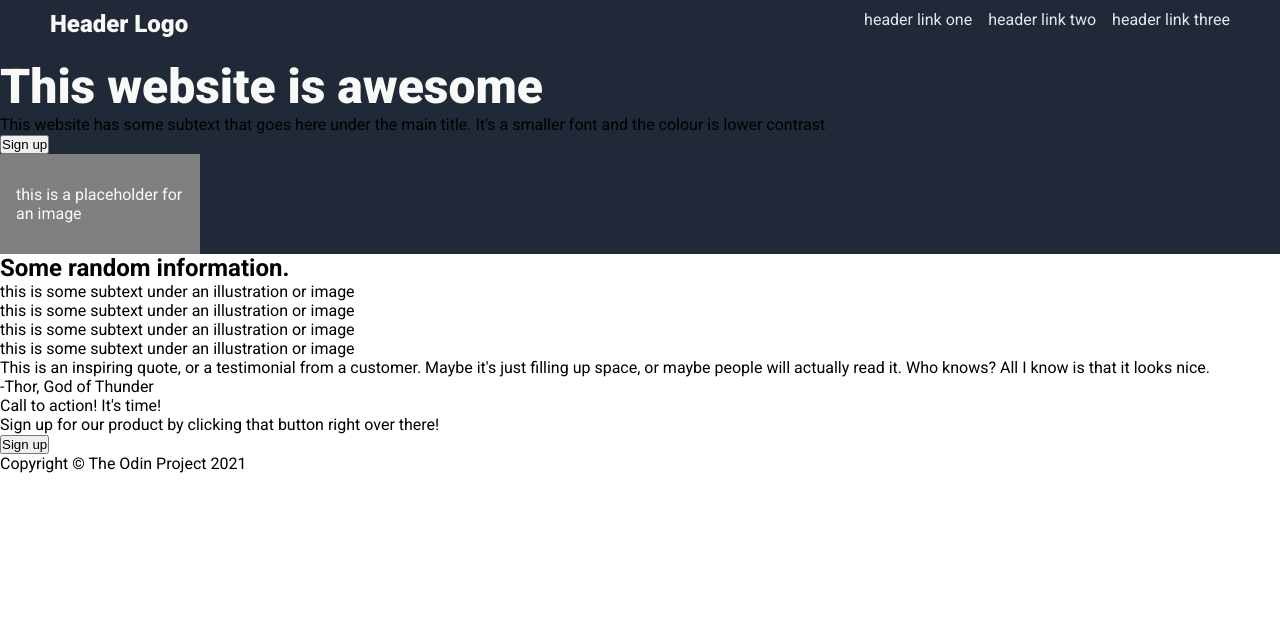
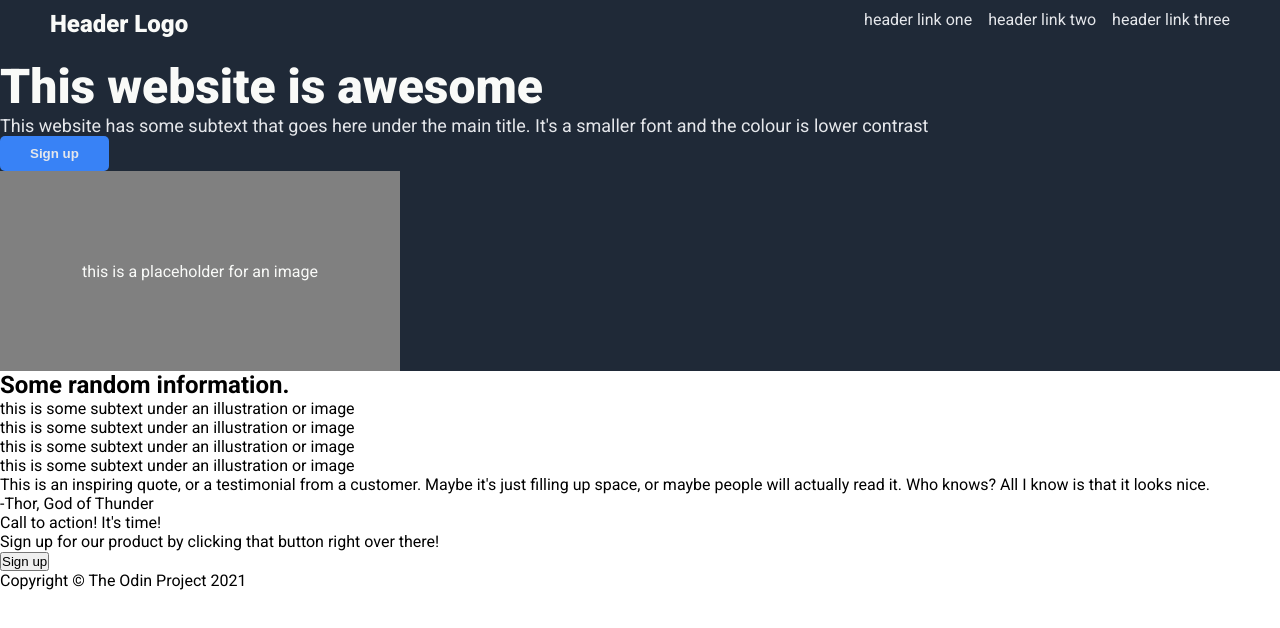
Before and after one commit to subaangi06/odin-landingpage, a plain HTML site: page index.html in a window 1280 px wide. Drawn offline with Linux system fonts and the light colour scheme.

Commit message:
Complete color/sizing changes for section one
Need to adjust layout for section one

```diff
--- a/index.html
+++ b/index.html
@@ -19,9 +19,9 @@
             </div>
         </div>
         <div id="hero-text">
-            <h1>This website is awesome</h1>
-            <p>This website has some subtext that goes here under the main title. It's a smaller font and the colour is lower contrast</p>
-            <button>Sign up</button>
+            <h1 id="hero-main">This website is awesome</h1>
+            <p id="hero-secondary">This website has some subtext that goes here under the main title. It's a smaller font and the colour is lower contrast</p>
+            <button id="sign-up-one">Sign up</button>
         </div>
         <div id="hero-image">this is a placeholder for an image</div>
     </div>
--- a/style.css
+++ b/style.css
@@ -29,8 +29,8 @@ body{
     color:#f9faf8;
     background-color:gray;
     padding:16px;
-    height:100px;
-    width:200px;
+    height:200px;
+    width:400px;
 
     display:flex;
     justify-content:center;
@@ -52,8 +52,22 @@ li{
     list-style: none;
 }
 
-h1{
+#hero-main{
     font-size:48px;
     color:#f9faf8;
-    font-weight:900;c
+    font-weight:900;
 }
+
+#hero-secondary{
+    font-size:18px;
+    color:#e5e7eb;
+}
+
+#sign-up-one{
+    color:#e5e7eb;
+    background-color:#3882f6;
+    padding:10px 30px;
+    border:0;
+    border-radius:5px;
+    font-weight:600;
+}
```
